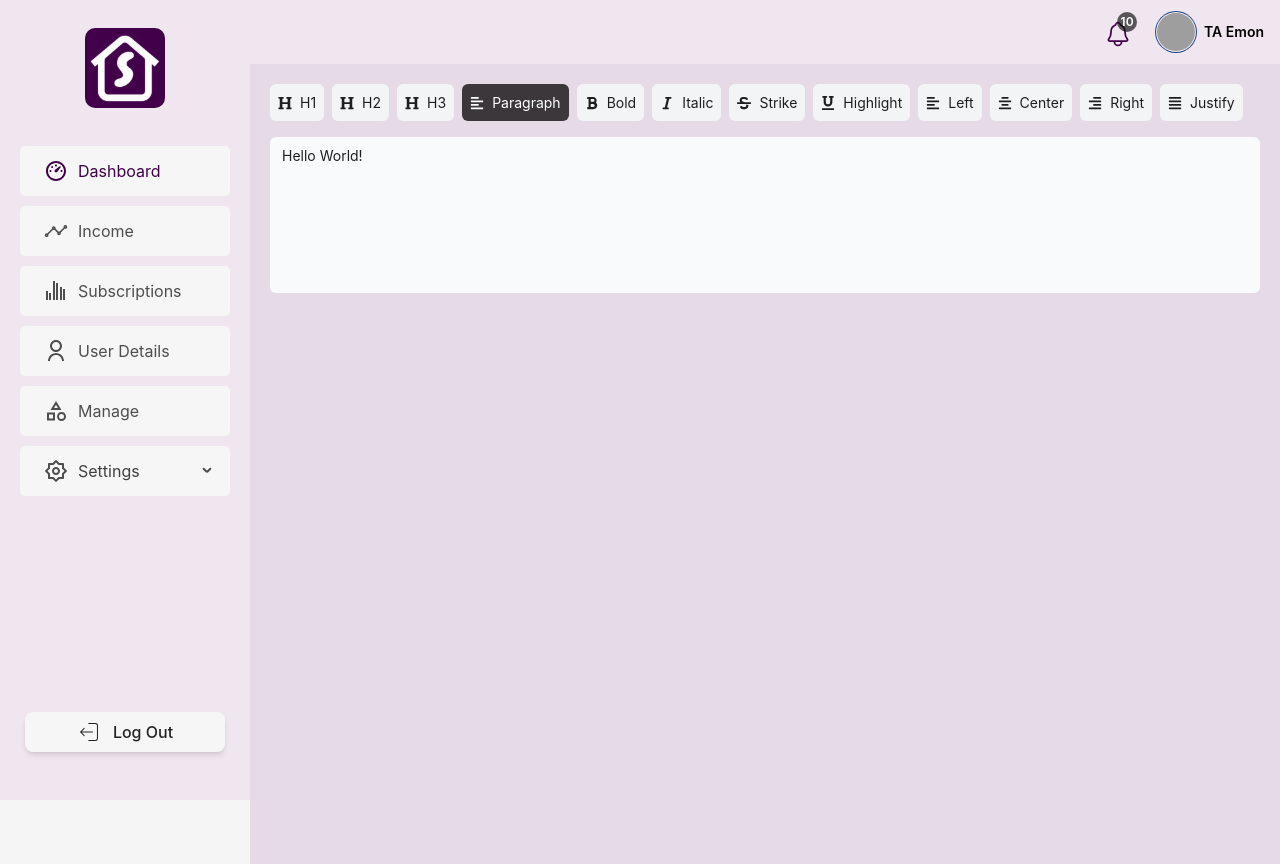
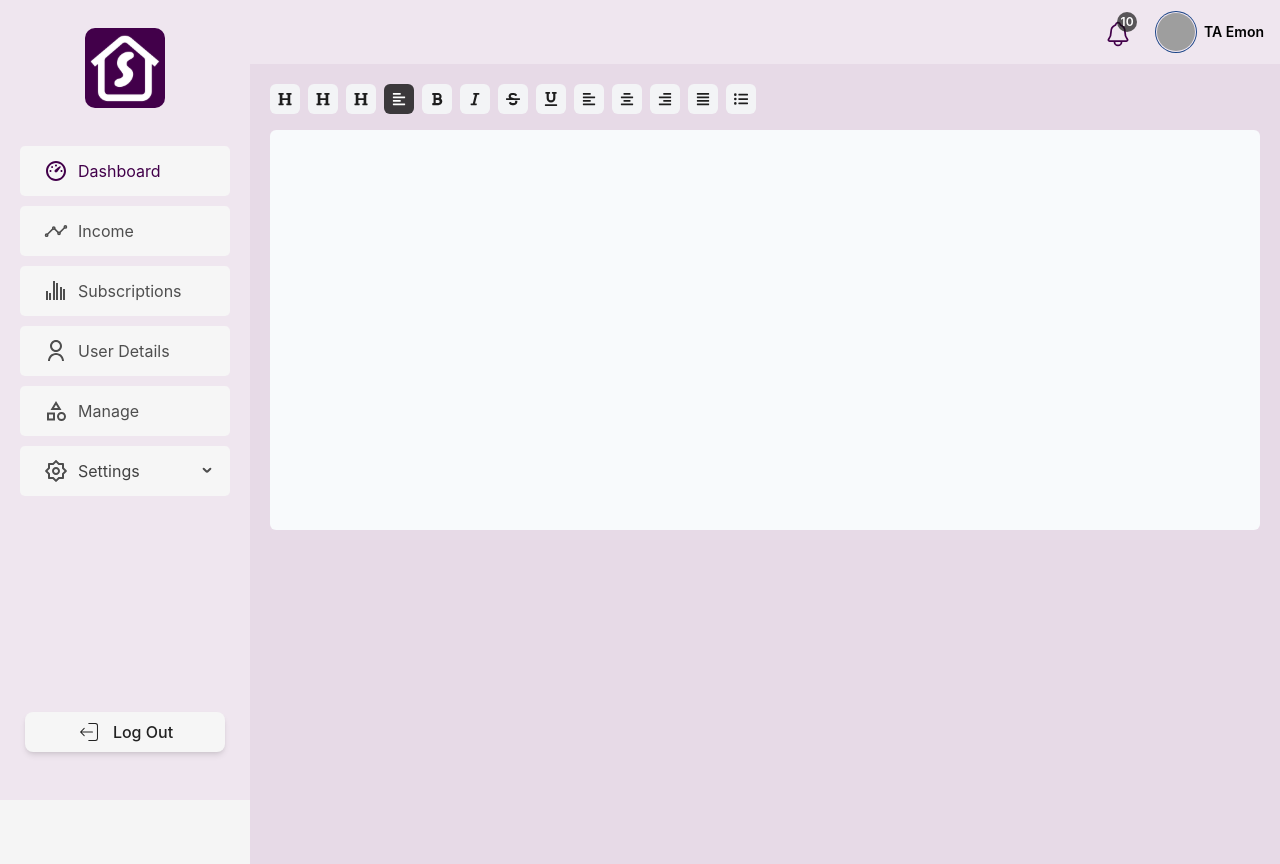
Before and after one commit to MDTanvirAhmedEmon/reactTS-ready-dashboard, a React (Vite) app: page /settings/privacy-policy in a window 1280 px wide. Built offline with nearby package versions, Linux system fonts and the light colour scheme; grey boxes are pictures that could not be loaded.

Commit message:
install tiptap and  configure it

```diff
--- a/package.json
+++ b/package.json
@@ -11,6 +11,10 @@
   },
   "dependencies": {
     "@tailwindcss/vite": "^4.1.3",
+    "@tiptap/extension-bullet-list": "^2.11.7",
+    "@tiptap/extension-highlight": "^2.11.7",
+    "@tiptap/extension-list-item": "^2.11.7",
+    "@tiptap/extension-text-align": "^2.11.7",
     "@tiptap/pm": "^2.11.7",
     "@tiptap/react": "^2.11.7",
     "@tiptap/starter-kit": "^2.11.7",
--- a/src/components/PagesComponents/Tiptap/MenuBar.tsx
+++ b/src/components/PagesComponents/Tiptap/MenuBar.tsx
@@ -1,5 +1,6 @@
 /* eslint-disable @typescript-eslint/no-explicit-any */
-import { FaBold, FaItalic, FaUnderline, FaStrikethrough, FaAlignLeft, FaAlignCenter, FaAlignRight, FaAlignJustify, FaHeading } from 'react-icons/fa'; // Example icons
+import { Tooltip } from 'antd';
+import { FaBold, FaItalic, FaUnderline, FaStrikethrough, FaAlignLeft, FaAlignCenter, FaAlignRight, FaAlignJustify, FaHeading, FaListUl } from 'react-icons/fa'; // Example icons
 
 const MenuBar = ({ editor }: any) => {
 
@@ -83,6 +84,12 @@ const MenuBar = ({ editor }: any) => {
             isActive: editor.isActive({ textAlign: 'justify' }),
             icon: <FaAlignJustify />,
             label: 'Justify',
+        },
+        {
+            action: () => editor.chain().focus().toggleBulletList().run(), // Action for Bullet List
+            isActive: editor.isActive('bulletList'),
+            icon: <FaListUl />, // Bullet List icon
+            label: 'Bullet List',
         }
     ];
 
@@ -90,14 +97,15 @@ const MenuBar = ({ editor }: any) => {
         <div className=" mb-4">
             <div className=" flex space-x-2">
                 {menuItems.map((item, index) => (
-                    <button
-                        key={index}
-                        onClick={item.action}
-                        className={`flex items-center justify-center p-2 rounded-md ${item.isActive ? ' bg-[#000000be] text-white' : 'bg-gray-100 hover:bg-gray-200'} transition-all duration-200`}
-                    >
-                        <span className="mr-2">{item.icon}</span>
-                        {item.label}
-                    </button>
+                    <Tooltip key={index} title={item.label}>
+                        <button
+                            onClick={item.action}
+                            className={`flex items-center justify-center p-2 cursor-pointer rounded-md ${item.isActive ? ' bg-[#000000be] text-white' : 'bg-gray-100 hover:bg-gray-200'} transition-all duration-200`}
+                        >
+                            <span className="">{item.icon}</span>
+                            {/* {item.label} */}
+                        </button>
+                    </Tooltip>
                 ))}
             </div>
         </div>
--- a/src/index.css
+++ b/src/index.css
@@ -6,6 +6,22 @@
   --color-barColor: #efe6ef;
   --color-bgColor: #e7dae7;
 }
+
+@layer base {
+
+  h1 {
+    font-size: 1.4rem;
+  }
+
+  h2 {
+    font-size: 1.2rem;
+  }
+
+  h3 {
+    font-size: 1.1rem;
+  }
+}
+
 
 /* menu */
 .custom-menu .ant-menu-item-selected .menu-icon {
--- a/src/pages/settings/privacy-policy/PrivacyPolicy.tsx
+++ b/src/pages/settings/privacy-policy/PrivacyPolicy.tsx
@@ -1,11 +1,30 @@
 import { useEditor, EditorContent } from '@tiptap/react'
 import StarterKit from '@tiptap/starter-kit'
 import MenuBar from '../../../components/PagesComponents/Tiptap/MenuBar';
+import TextAlign from '@tiptap/extension-text-align';
+import Highlight from '@tiptap/extension-highlight';
 
 // define your extension array
-const extensions = [StarterKit]
+const extensions = [
+    StarterKit.configure({
+        bulletList: {
+            HTMLAttributes: {
+                class: 'list-disc ml-2'
+            },
+        },
+    }),
+    Highlight.configure({
+        HTMLAttributes: {
+            class: 'my-custom-class',
+        },
+    }),
+    TextAlign.configure({
+        types: ['heading', 'paragraph'],
+    })
 
-const content = '<p>Hello World!</p>'
+]
+
+const content = ''
 
 const PrivacyPolicy = () => {
     const editor = useEditor({
@@ -13,8 +32,12 @@ const PrivacyPolicy = () => {
         content,
         editorProps: {
             attributes: {
-                class: 'min-h-[156px] rounded-md bg-slate-50 py-2 px-3',
+                class: 'min-h-[400px] rounded-md bg-slate-50 py-2 px-3',
             }
+        },
+        onUpdate: ({ editor }) => {
+            // const json = editor.getJSON()
+            console.log(editor.getHTML())
         }
     })
     return (
```
Also changed, not shown: 1 other file (tests, documents, lock files or other folders).
